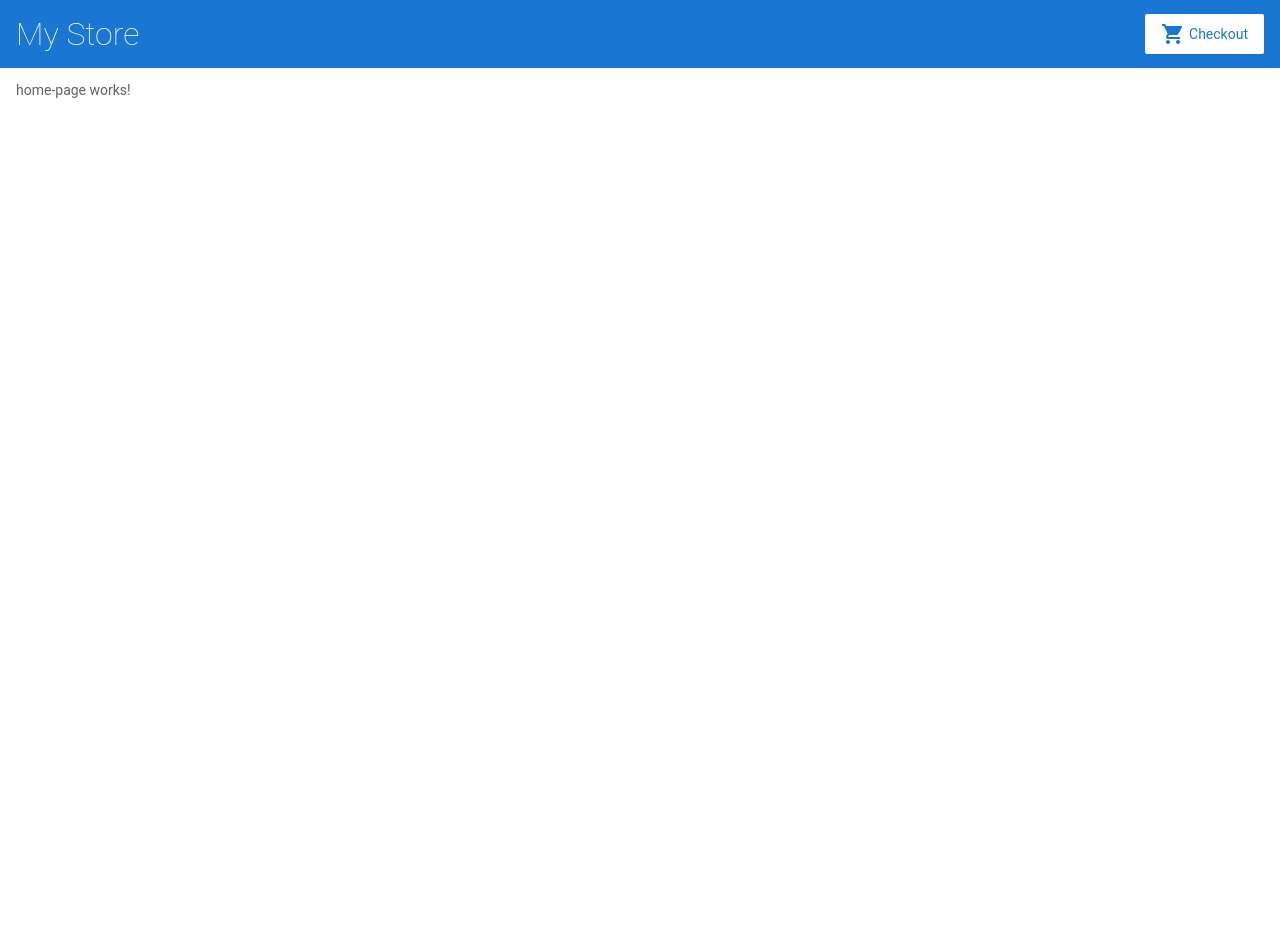
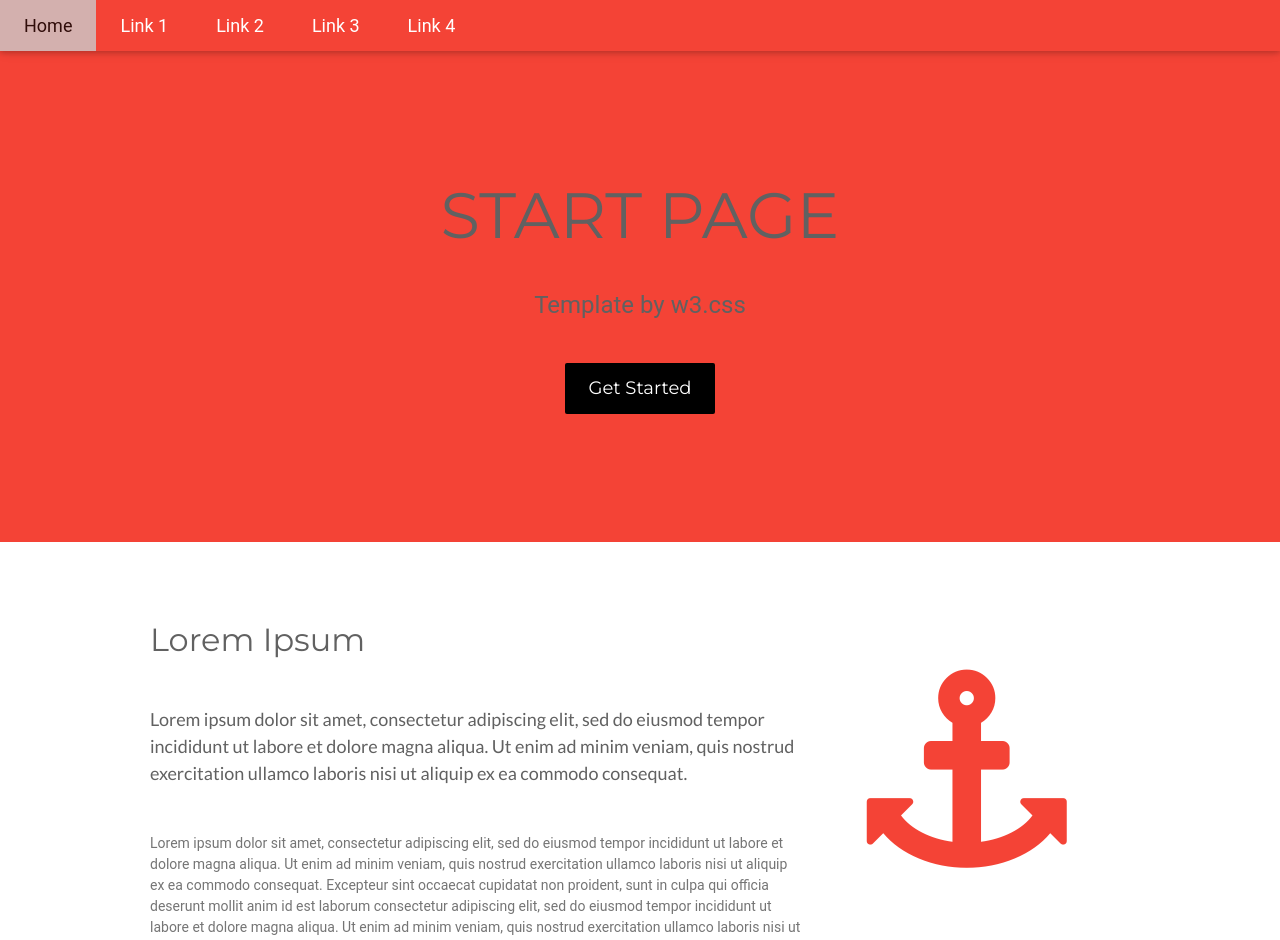
Before and after one commit to mdlawrenceusa/mdl-et720-20220317-ng-repo, an Angular app: page /w3css in a window 1280 px wide. Shown: the top 940 px of the page. Before the commit the page ends 800 px from the top, so only its background shows below. Built offline with nearby package versions, Linux system fonts and the light colour scheme.

Commit message:
5 files modified, 4 added

```diff
--- a/src/app/app.component.html
+++ b/src/app/app.component.html
@@ -1,7 +1,10 @@
-<app-top-bar></app-top-bar>
+<!--<app-top-bar></app-top-bar> -->
+<app-home-nav></app-home-nav>
+
+<router-outlet></router-outlet>
+
 
 <div class="container">
-  <router-outlet></router-outlet>
 </div>
 
 <!--
--- /dev/null
+++ b/src/app/home-nav/home-nav.component.html
@@ -0,0 +1,62 @@
+<!-- Navbar -->
+<div class="w3-top">
+<div class="w3-bar w3-red w3-card w3-left-align w3-large">
+  <a
+    class="
+      w3-bar-item
+      w3-button
+      w3-hide-medium
+      w3-hide-large
+      w3-right
+      w3-padding-large
+      w3-hover-white
+      w3-large
+      w3-red
+    "
+    href="javascript:void(0);"
+    onclick="myFunction()"
+    title="Toggle Navigation Menu"
+    ><i class="fa fa-bars"></i
+  ></a>
+  <a href="#" class="w3-bar-item w3-button w3-padding-large w3-white">Home</a>
+  <a
+    href="#"
+    class="
+      w3-bar-item w3-button w3-hide-small w3-padding-large w3-hover-white
+    "
+    >Link 1</a
+  >
+  <a
+    href="#"
+    class="
+      w3-bar-item w3-button w3-hide-small w3-padding-large w3-hover-white
+    "
+    >Link 2</a
+  >
+  <a
+    href="#"
+    class="
+      w3-bar-item w3-button w3-hide-small w3-padding-large w3-hover-white
+    "
+    >Link 3</a
+  >
+  <a
+    href="#"
+    class="
+      w3-bar-item w3-button w3-hide-small w3-padding-large w3-hover-white
+    "
+    >Link 4</a
+  >
+</div>
+
+<!-- Navbar on small screens -->
+<div
+  id="navDemo"
+  class="w3-bar-block w3-white w3-hide w3-hide-large w3-hide-medium w3-large"
+>
+  <a href="#" class="w3-bar-item w3-button w3-padding-large">Link 1</a>
+  <a href="#" class="w3-bar-item w3-button w3-padding-large">Link 2</a>
+  <a href="#" class="w3-bar-item w3-button w3-padding-large">Link 3</a>
+  <a href="#" class="w3-bar-item w3-button w3-padding-large">Link 4</a>
+</div>
+</div>
--- /dev/null
+++ b/src/app/home-nav/home-nav.component.ts
@@ -0,0 +1,15 @@
+import { Component, OnInit } from '@angular/core';
+
+@Component({
+  selector: 'app-home-nav',
+  templateUrl: './home-nav.component.html',
+  styleUrls: ['./home-nav.component.css']
+})
+export class HomeNavComponent implements OnInit {
+
+  constructor() { }
+
+  ngOnInit(): void {
+  }
+
+}
--- a/src/app/home-page/home-page.component.css
+++ b/src/app/home-page/home-page.component.css
@@ -0,0 +1,18 @@
+body,
+h1,
+h2,
+h3,
+h4,
+h5,
+h6 {
+  font-family: 'Lato', sans-serif;
+}
+.w3-bar,
+h1,
+button {
+  font-family: 'Montserrat', sans-serif;
+}
+.fa-anchor,
+.fa-coffee {
+  font-size: 200px;
+}
--- a/src/app/home-page/home-page.component.html
+++ b/src/app/home-page/home-page.component.html
@@ -1 +1,91 @@
-<p>home-page works!</p>
+
+<!-- Header -->
+<header class="w3-container w3-red w3-center" style="padding:128px 16px">
+  <h1 class="w3-margin w3-jumbo">START PAGE</h1>
+  <p class="w3-xlarge">Template by w3.css</p>
+  <button class="w3-button w3-black w3-padding-large w3-large w3-margin-top">
+    Get Started
+  </button>
+</header>
+
+<!-- First Grid -->
+<div class="w3-row-padding w3-padding-64 w3-container">
+  <div class="w3-content">
+    <div class="w3-twothird">
+      <h1>Lorem Ipsum</h1>
+      <h5 class="w3-padding-32">
+        Lorem ipsum dolor sit amet, consectetur adipiscing elit, sed do eiusmod
+        tempor incididunt ut labore et dolore magna aliqua. Ut enim ad minim
+        veniam, quis nostrud exercitation ullamco laboris nisi ut aliquip ex ea
+        commodo consequat.
+      </h5>
+
+      <p class="w3-text-grey">
+        Lorem ipsum dolor sit amet, consectetur adipiscing elit, sed do eiusmod
+        tempor incididunt ut labore et dolore magna aliqua. Ut enim ad minim
+        veniam, quis nostrud exercitation ullamco laboris nisi ut aliquip ex ea
+        commodo consequat. Excepteur sint occaecat cupidatat non proident, sunt
+        in culpa qui officia deserunt mollit anim id est laborum consectetur
+        adipiscing elit, sed do eiusmod tempor incididunt ut labore et dolore
+        magna aliqua. Ut enim ad minim veniam, quis nostrud exercitation ullamco
+        laboris nisi ut aliquip ex ea commodo consequat.
+      </p>
+    </div>
+
+    <div class="w3-third w3-center">
+      <i class="fa fa-anchor w3-padding-64 w3-text-red"></i>
+    </div>
+  </div>
+</div>
+
+<!-- Second Grid -->
+<div class="w3-row-padding w3-light-grey w3-padding-64 w3-container">
+  <div class="w3-content">
+    <div class="w3-third w3-center">
+      <i class="fa fa-coffee w3-padding-64 w3-text-red w3-margin-right"></i>
+    </div>
+
+    <div class="w3-twothird">
+      <h1>Lorem Ipsum</h1>
+      <h5 class="w3-padding-32">
+        Lorem ipsum dolor sit amet, consectetur adipiscing elit, sed do eiusmod
+        tempor incididunt ut labore et dolore magna aliqua. Ut enim ad minim
+        veniam, quis nostrud exercitation ullamco laboris nisi ut aliquip ex ea
+        commodo consequat.
+      </h5>
+
+      <p class="w3-text-grey">
+        Lorem ipsum dolor sit amet, consectetur adipiscing elit, sed do eiusmod
+        tempor incididunt ut labore et dolore magna aliqua. Ut enim ad minim
+        veniam, quis nostrud exercitation ullamco laboris nisi ut aliquip ex ea
+        commodo consequat. Excepteur sint occaecat cupidatat non proident, sunt
+        in culpa qui officia deserunt mollit anim id est laborum consectetur
+        adipiscing elit, sed do eiusmod tempor incididunt ut labore et dolore
+        magna aliqua. Ut enim ad minim veniam, quis nostrud exercitation ullamco
+        laboris nisi ut aliquip ex ea commodo consequat.
+      </p>
+    </div>
+  </div>
+</div>
+
+<div class="w3-container w3-black w3-center w3-opacity w3-padding-64">
+  <h1 class="w3-margin w3-xlarge">Quote of the day: live life</h1>
+</div>
+
+<!-- Footer -->
+<footer class="w3-container w3-padding-64 w3-center w3-opacity">
+  <div class="w3-xlarge w3-padding-32">
+    <i class="fa fa-facebook-official w3-hover-opacity"></i>
+    <i class="fa fa-instagram w3-hover-opacity"></i>
+    <i class="fa fa-snapchat w3-hover-opacity"></i>
+    <i class="fa fa-pinterest-p w3-hover-opacity"></i>
+    <i class="fa fa-twitter w3-hover-opacity"></i>
+    <i class="fa fa-linkedin w3-hover-opacity"></i>
+  </div>
+  <p>
+    Powered by
+    <a href="https://www.w3schools.com/w3css/default.asp" target="_blank"
+      >w3.css</a
+    >
+  </p>
+</footer>
--- a/src/index.html
+++ b/src/index.html
@@ -11,29 +11,37 @@
       href="https://fonts.googleapis.com/icon?family=Material+Icons"
       rel="stylesheet"
     />
+
+    <link rel="stylesheet" href="https://www.w3schools.com/w3css/4/w3.css" />
+    <link
+      rel="stylesheet"
+      href="https://fonts.googleapis.com/css?family=Lato"
+    />
+    <link
+      rel="stylesheet"
+      href="https://fonts.googleapis.com/css?family=Montserrat"
+    />
+    <link
+      rel="stylesheet"
+      href="https://cdnjs.cloudflare.com/ajax/libs/font-awesome/4.7.0/css/font-awesome.min.css"
+    />
   </head>
   <body>
     <app-root></app-root>
 
-
-
-
-
-
     <script>
-    // Used to toggle the menu on small screens when clicking on the menu button
-    function myFunction() {
-      var x = document.getElementById("navDemo");
-      if (x.className.indexOf("w3-show") == -1) {
-        x.className += " w3-show";
-      } else {
-        x.className = x.className.replace(" w3-show", "");
+      // Used to toggle the menu on small screens when clicking on the menu button
+      function myFunction() {
+        var x = document.getElementById('navDemo');
+        if (x.className.indexOf('w3-show') == -1) {
+          x.className += ' w3-show';
+        } else {
+          x.className = x.className.replace(' w3-show', '');
+        }
       }
-    }
     </script>
   </body>
 </html>
-
 
 <!--
 Copyright Google LLC. All Rights Reserved.
```
Also changed, not shown: src/app/app.module.ts (+7 -8 lines), src/app/home-nav/home-nav.component.css (added), 1 other file (tests, documents, lock files or other folders).
